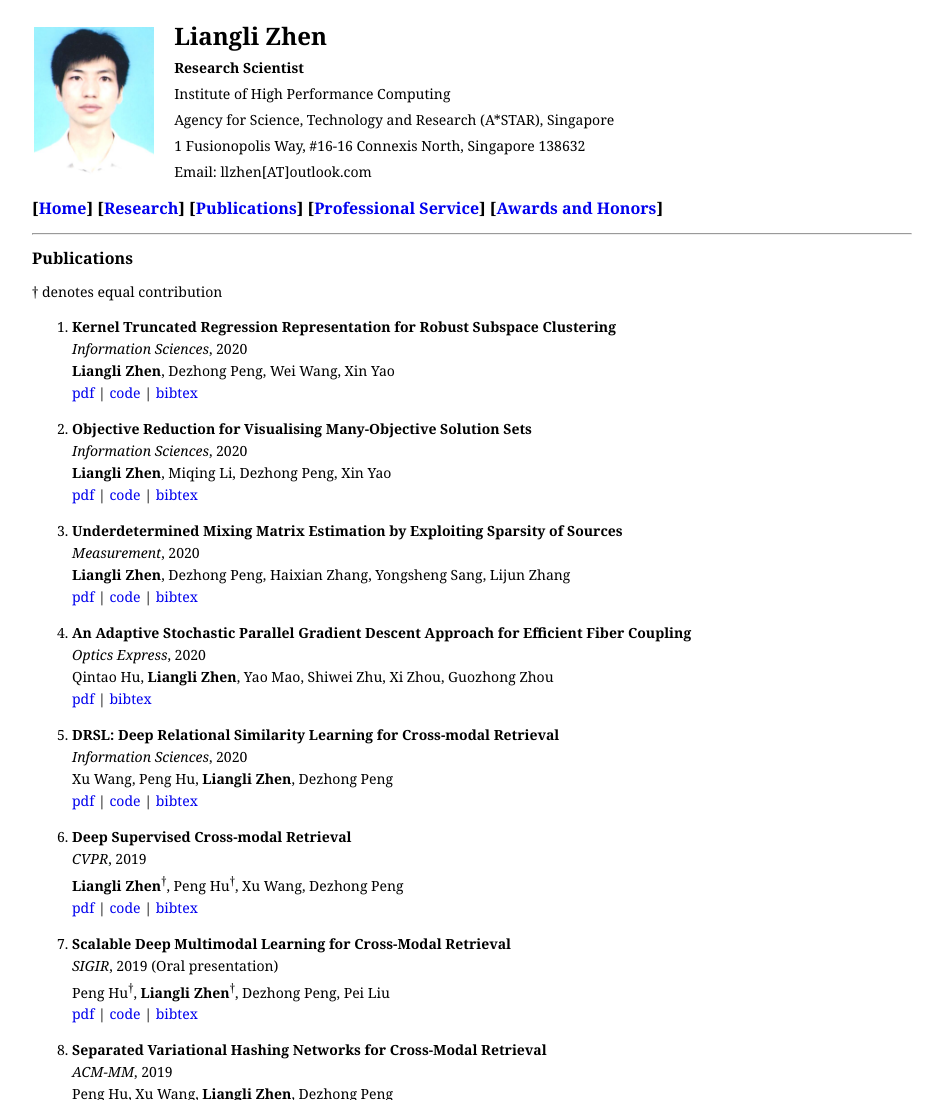
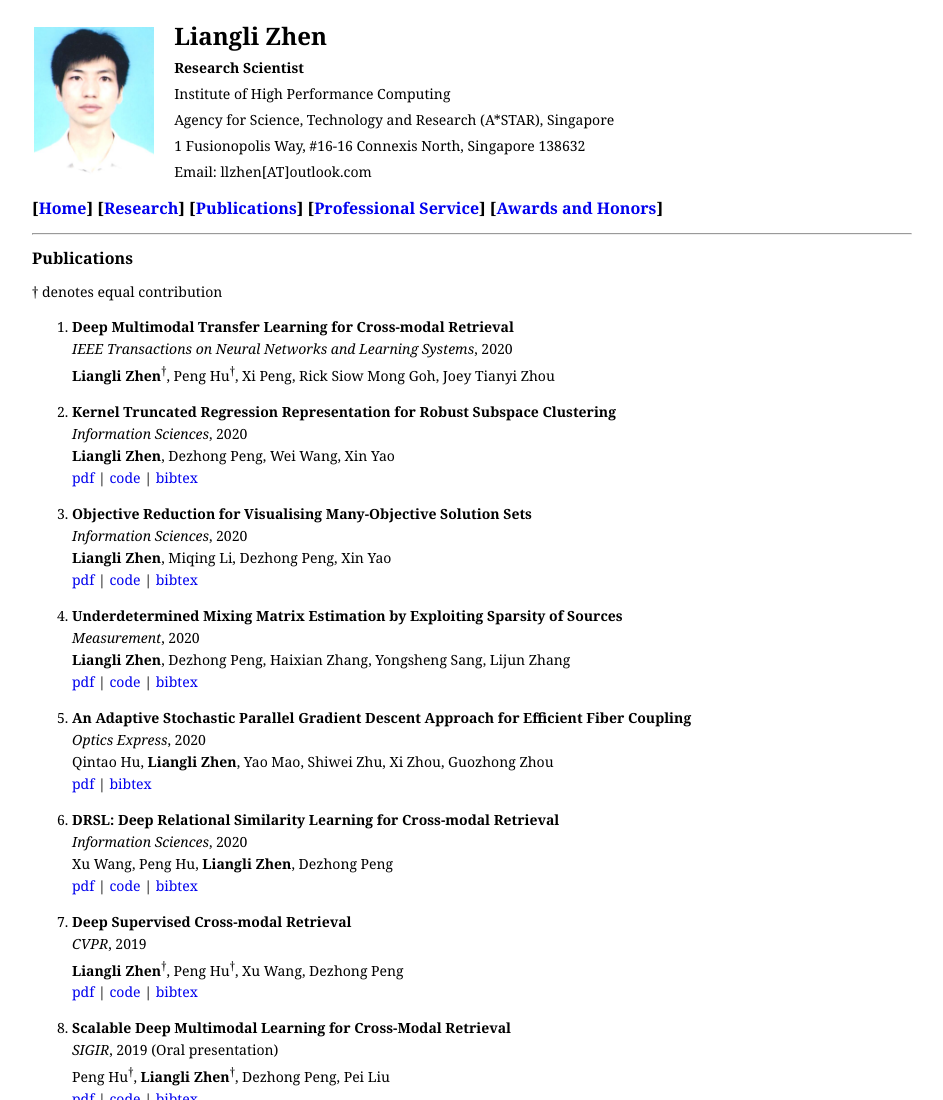
Before and after one commit to liangli-zhen/liangli-zhen.github.io, a plain HTML site: page publications.html in a window 1280 px wide. Shown: the top 1100 px of the page, without its empty margins (168-1111 px from the left). Drawn offline with Linux system fonts and the light colour scheme.

Commit message:
Update publications.html

```diff
--- a/publications.html
+++ b/publications.html
@@ -90,6 +90,13 @@ function toggleBibtex(articleid) {
 <h2>Publications</h2>
 &dagger; denotes equal contribution<br>
 <ol class="biblist">
+
+<li><p>
+<strong>Deep Multimodal Transfer Learning for Cross-modal Retrieval</strong><br>
+<i>IEEE Transactions on Neural Networks and Learning Systems</i>, 2020<br>
+<strong>Liangli Zhen</strong><sup>&dagger;</sup>, Peng Hu<sup>&dagger;</sup>, Xi Peng, Rick Siow Mong Goh, Joey Tianyi Zhou<br>
+</p>
+</li>
 
 <li><p>
 <strong>Kernel Truncated Regression Representation for Robust Subspace Clustering</strong><br>
```
